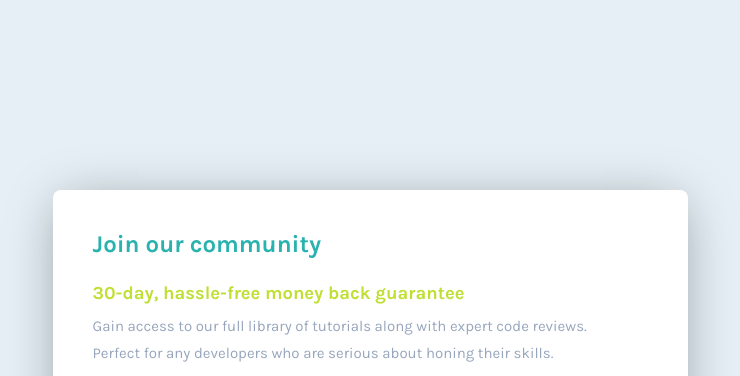
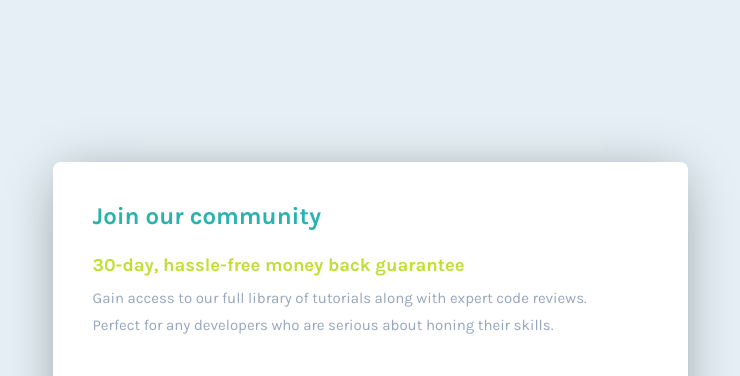
Before and after one commit to bramizdev/fem-single-price-grid-component, a plain HTML site: page index.html in a window 1280 px wide. Shown: the top 376 px of the page, without its empty margins (270-1010 px from the left). Drawn offline with Linux system fonts and the light colour scheme.

Commit message:
Fixed body padding

```diff
--- a/styles/styles.css
+++ b/styles/styles.css
@@ -182,20 +182,22 @@ a {
 
 /* General styling */
 body {
-  --paddig-body: 4.5rem 2rem 1rem 2rem;
+  --padding-body: 4.5rem 2rem 1rem 2rem;
 
-  padding: var(--paddig-body);
+  padding: var(--padding-body);
   font-family: var(--ff-base);
   font-size: var(--fs-500);
   background-color: var(--clr-neutral-200);
+  position: relative;
 }
 
 @media (min-width: 40.5rem) {
   body {
     --padding-body: 0;
 
-    display: grid;
-    place-items: center;
+    display: flex;
+    align-items: center;
+    justify-content: center;
   }
 }
 
```
